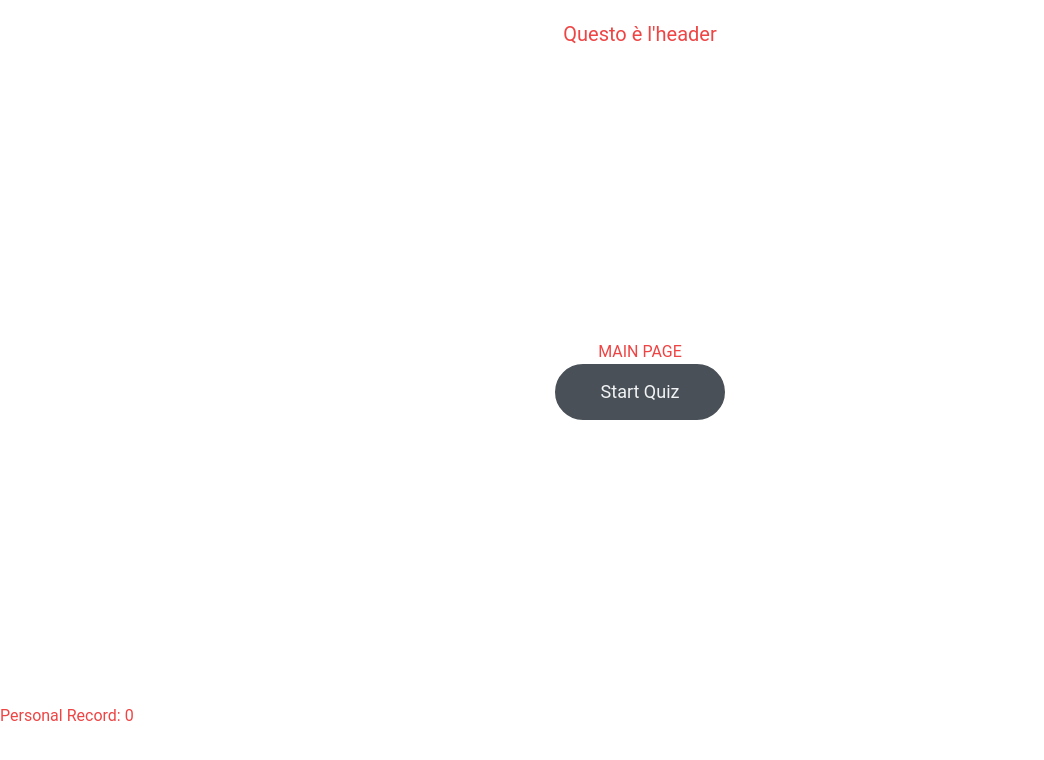
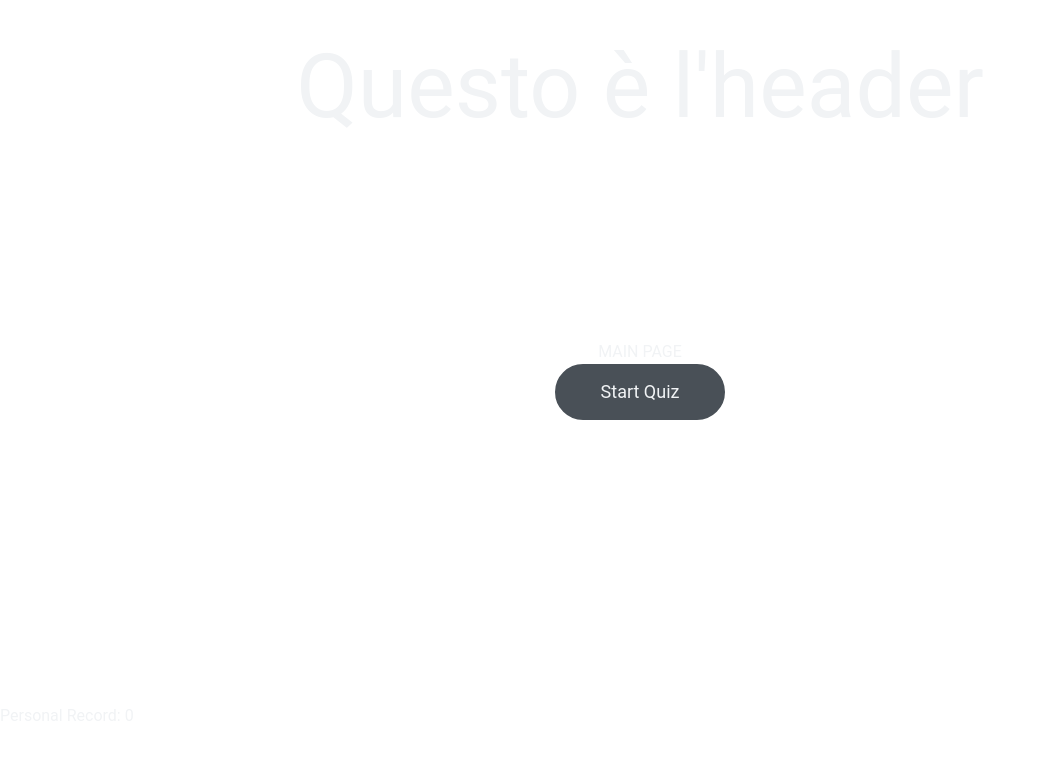
Before and after one commit to CodeStorm-SRL/entry-tests, a React (Vite) app in the folder js/react-quiz-app/: page / in a window 1280 px wide. Shown: the top 760 px of the page, without its empty margins (0-1044 px from the left). Built offline with nearby package versions, Linux system fonts and the light colour scheme; the HTML template or start-up script is replaced by a standard one.

Commit message:
Implementa styling-Text

```diff
--- a/js/react-quiz-app/src/components/atoms/Text.tsx
+++ b/js/react-quiz-app/src/components/atoms/Text.tsx
@@ -1,24 +1,21 @@
 import { ComponentProps, FC, PropsWithChildren } from "react";
 
-// Determino il tipo delle varianti di stile del testo
-type TextVariant = "primary" | "secondary";
-
 // Tipi di tag ammessi: potranno essere espansi se serve
-type TextTags = "h1" | "h2" | "p";
+type TextTags = "h1" | "h2" | "h4" | "p";
 
 // As indica il tag, styledAs indica come vogliamo stilizzare il componente:
 // es: possiamo creare un tag "p" (as === "p") stilizzato come "h1" (styledAs === "h1")
 type TextProps = PropsWithChildren<{
-  variant?: TextVariant;
   as?: TextTags;
   styledAs?: TextTags;
+  isDark?: boolean;
 }> &
   ComponentProps<TextTags>;
 
 const Text: FC<TextProps> = ({
   as = "p",
   styledAs = as,
-  variant = "primary",
+  isDark,
   children,
   ...attributes
 }: TextProps) => {
@@ -27,15 +24,18 @@ const Text: FC<TextProps> = ({
   const El = as;
 
   // Stile in base alla variante e al tag
-  const styles: Record<TextTags | TextVariant, string> = {
-    h1: "text-xl",
-    h2: "text-lg",
+  const styles: Record<TextTags, string> = {
+    h1: "text-h1",
+    h2: "text-h2",
+    h4: "text-h4",
     p: "text-md",
-    primary: "text-red-500",
-    secondary: "text-md text-orange-500",
   };
 
-  const classNames = `${styles[variant]} ${styles[styledAs]}`;
+  const { className: customClassName } = attributes;
+
+  const classNames = `${styles[styledAs]} ${
+    isDark ? "text-dark" : "text-light"
+  } ${customClassName ? customClassName : ""}`;
 
   return (
     <El {...attributes} className={classNames}>
--- a/js/react-quiz-app/src/components/page/MainPage.tsx
+++ b/js/react-quiz-app/src/components/page/MainPage.tsx
@@ -25,7 +25,7 @@ const MainPage: FC = () => {
 
   return (
     <>
-      <Text variant="primary">MAIN PAGE</Text>
+      <Text>MAIN PAGE</Text>
       <Button variant="primary" onClick={handleStartQuiz}>
         Start Quiz
       </Button>
--- a/js/react-quiz-app/tailwind.config.ts
+++ b/js/react-quiz-app/tailwind.config.ts
@@ -15,6 +15,11 @@ export default {
         light: "#f1f3f5",
         danger: "#ffa94d",
       },
+      fontSize: {
+        h1: "5.6rem",
+        h2: "3.6rem",
+        h4: "2.2rem",
+      },
     },
   },
   plugins: [],
```
